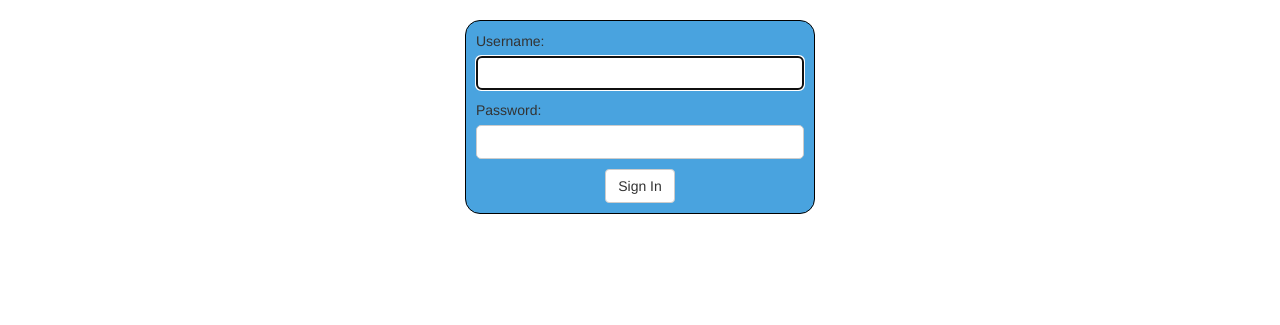
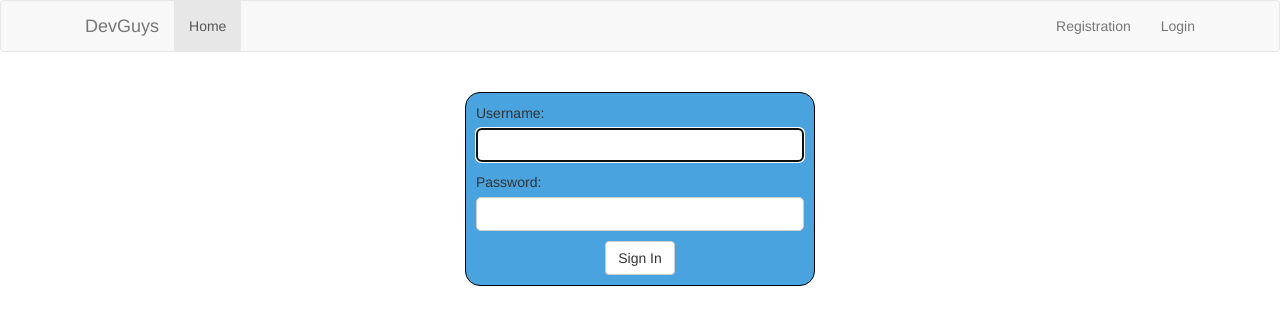
Before and after one commit to DevGuysPy/DjangoBlog, a Django app: page /login/ in a window 1280 px wide. Shown: the top 325 px of the page. Run offline with Django 3.2, Linux system fonts and the light colour scheme; some libraries are stand-ins or nearby versions.

Commit message:
Added navbar to login

```diff
--- a/templates/registration/login.html
+++ b/templates/registration/login.html
@@ -10,6 +10,29 @@
 </head>
 
 <body>
+    <nav class="navbar navbar-default">
+        <div class="container">
+            <div class="navbar-header">
+                <button type="button" class="navbar-toggle collapsed" data-toggle="collapse" data-target="#navbar" aria-expanded="false" aria-controls="navbar">
+                    <span class="sr-only">Toggle navigation</span>
+                    <span class="icon-bar"></span>
+                    <span class="icon-bar"></span>
+                    <span class="icon-bar"></span>
+                </button>
+                <a style="margin-left: 0px;" class="navbar-brand" href="/">DevGuys</a>
+            </div>
+            <div id="navbar" class="navbar-collapse collapse">
+                <ul class="nav navbar-nav">
+                    <li class="active"><a href="/">Home</a></li>
+                </ul>
+                <ul class="nav navbar-nav navbar-right">
+                    <li><a href="#">Registration</a></li>
+                    <li><a href="../login/">Login</a></li>
+                </ul>
+            </div>
+        </div>
+    </nav>
+
     <div class="container">
         <div class="login-form radius">
             <form class="form-signin" method="post" action="{% url 'django.contrib.auth.views.login' %}">
```
